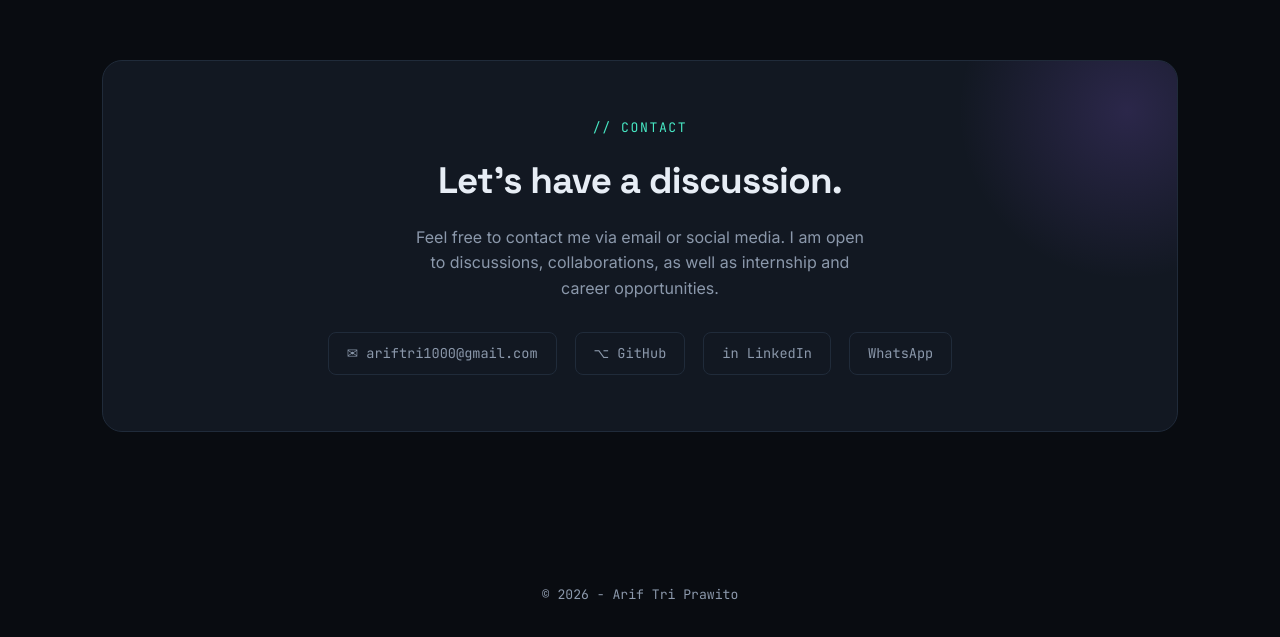
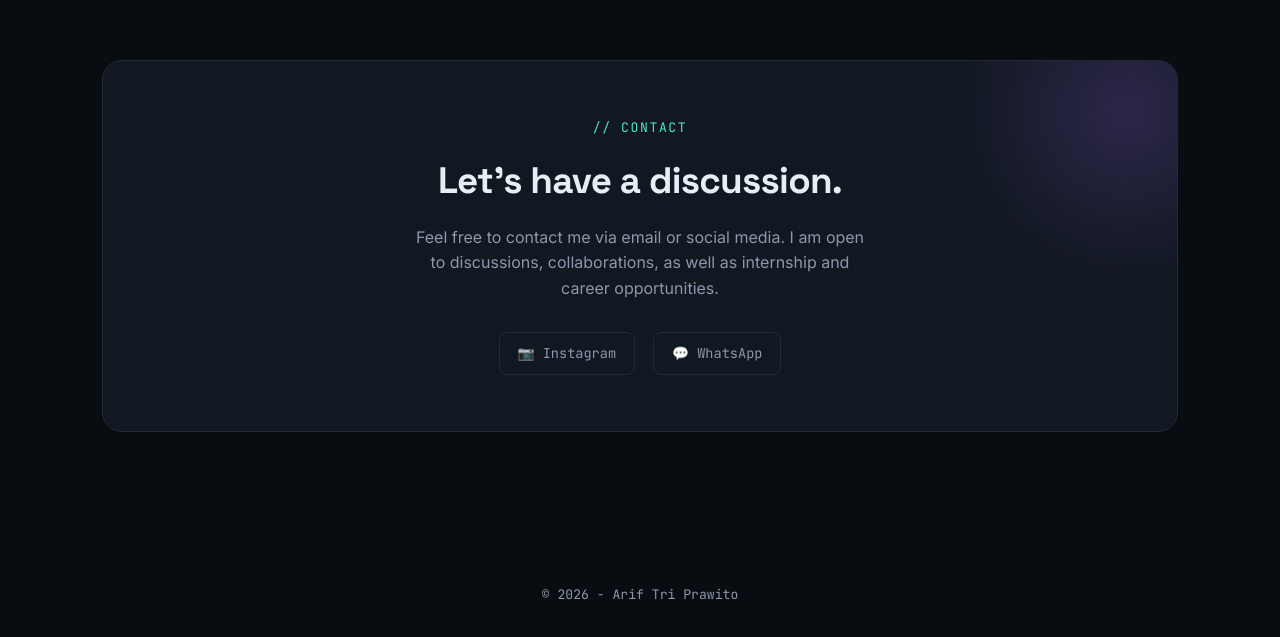
Before and after one commit to ariftr1/arif-portfolio, a plain HTML site: page index.html in a window 1280 px wide. Shown: the part 4559-5196 px from the top of the page. Drawn offline with Linux system fonts and the light colour scheme.

Commit message:
Update contact links in index.html

```diff
--- a/index.html
+++ b/index.html
@@ -441,10 +441,9 @@
       <h2>Let's have a discussion.</h2>
       <p>Feel free to contact me via email or social media. I am open to discussions, collaborations, as well as internship and career opportunities.</p>
       <div class="contact-links">
-        <a href="mailto:arif@example.com">✉ ariftri1000@gmail.com</a>
-        <a href="https://github.com/username" target="_blank">⌥ GitHub</a>
-        <a href="https://www.linkedin.com/in/arif-tri-prawito-aa29a5310/" target="_blank">in LinkedIn</a>
-        <a href="https://www.whatsapp.com/" target="_blank">WhatsApp</a>
+        <a href="https://www.instagram.com/ariftp_/" target="_blank">📷 Instagram</a>
+        <a href="https://www.whatsapp.com/" target="_blank">💬 WhatsApp</a>
+
       </div>
     </div>
   </div>
```
